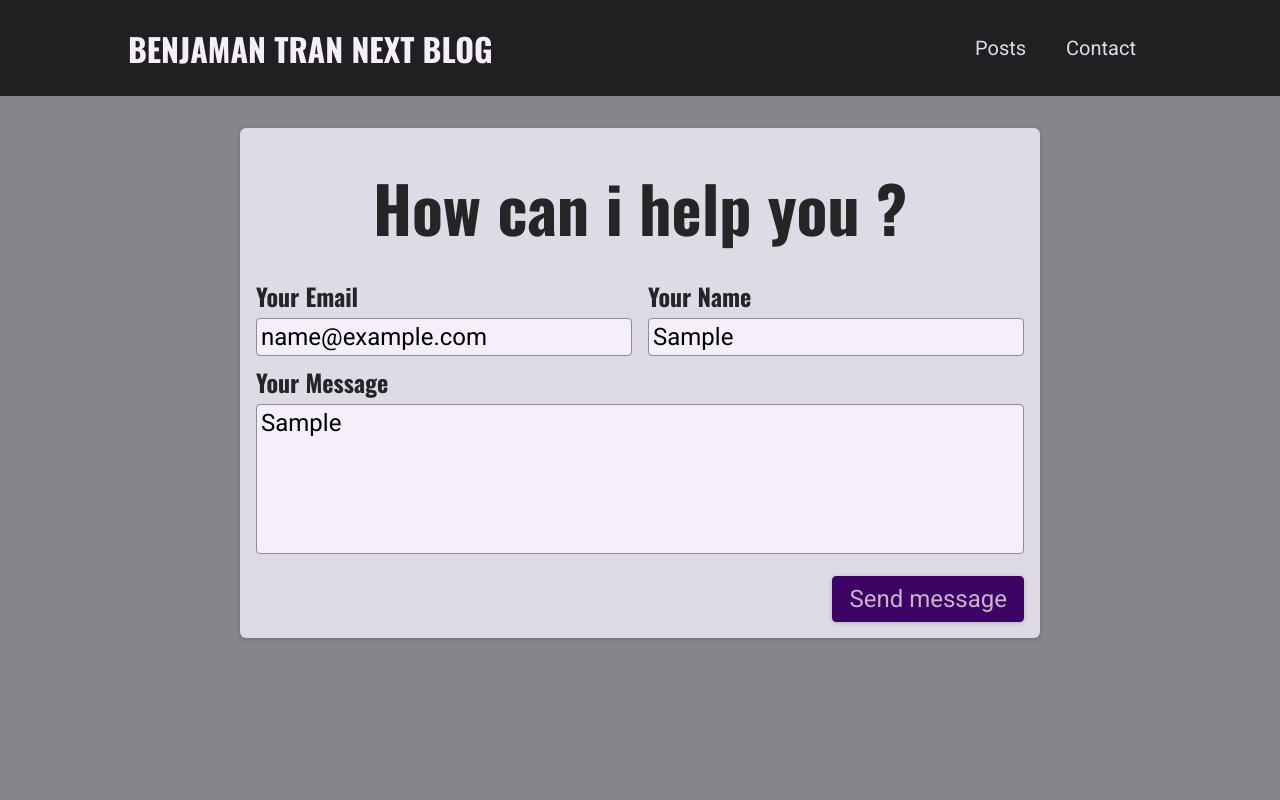
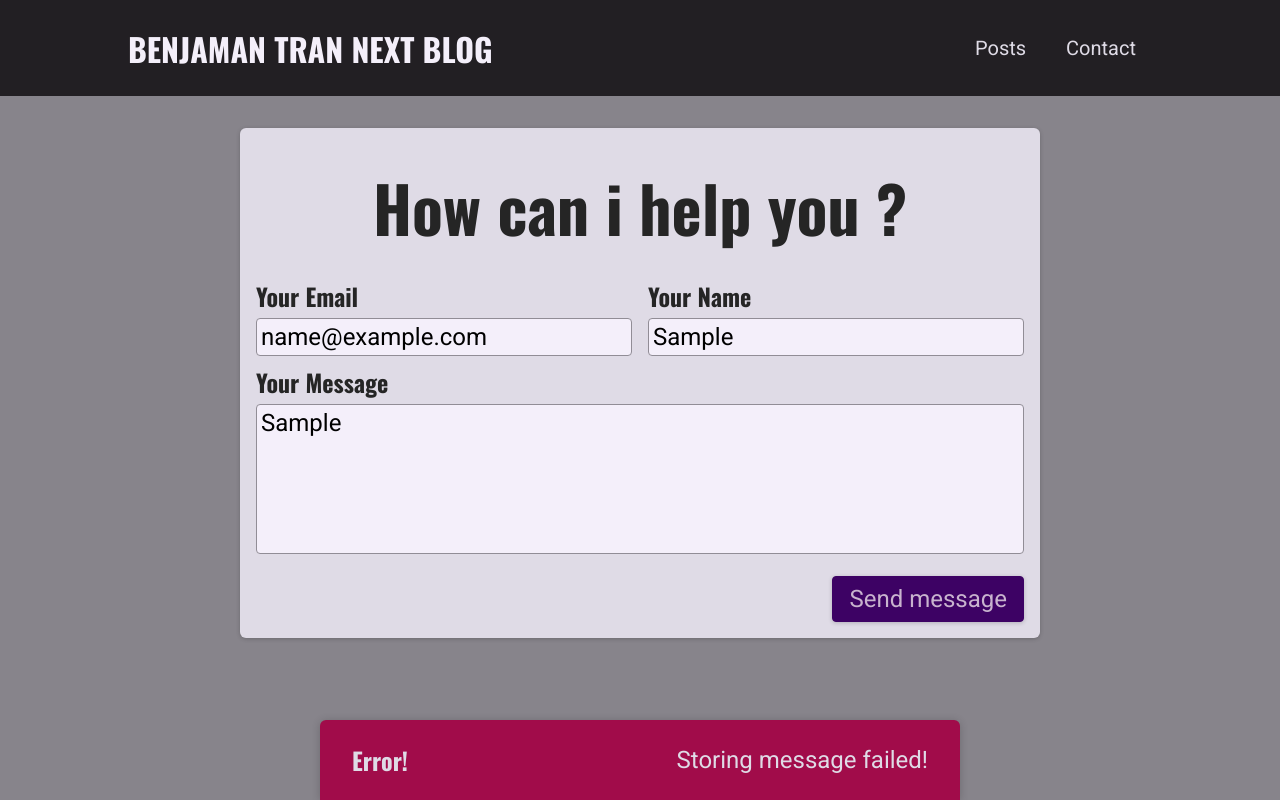
Before and after one commit to BenjamanTran/NEXT-BLOG-APP, a Next.js app: page /contact in a window 1280 px wide. Both pictures are taken after typing "name@example.com", "Sample", "Sample" into the empty fields and a click on the button "Send message". Built offline with nearby package versions, Linux system fonts and the light colour scheme; no server answers; the database is empty.

Commit message:
add component notification

```diff
--- a/components/contact/contact-form.js
+++ b/components/contact/contact-form.js
@@ -1,28 +1,87 @@
-import { useState } from 'react'
+import { useEffect, useState } from 'react'
 import classes from './contact-form.module.css'
+import Nofification from '../ui/notification'
 
 const ContactForm = () => {
   const [enteredEmail, setEnteredEmail] = useState()
   const [enteredName, setEnteredName] = useState()
   const [enteredMessage, setEnteredMessage] = useState()
+  const [requestStatus, setRequestStatus] = useState() // pending, success, error
+  const [requestError, setRequestError] = useState()
 
+  useEffect(() => {
+    if (requestStatus === 'success' || requestStatus === 'error') {
+      const timer = setTimeout(() => {
+        setRequestStatus(null)
+        setRequestError(null)
+      }, 3000)
 
-  const sendMessageHandler = (event) => {
-    event.preventDefault()
+      return () => clearTimeout(timer)
+    }
+  }, [requestStatus])
 
-    fetch('/api/contact', {
+  const sendContactData = async (contactDetails) => {
+    const response = await fetch('/api/contact', {
       method: 'post',
-      body: JSON.stringify({
-        email: enteredEmail,
-        name: enteredName,
-        message: enteredMessage
-      }),
+      body: JSON.stringify(contactDetails),
       headers: {
         'Content-Type': 'application/json'
       }
     })
 
+    const data = await response.json()
+
+    if (!response.ok) {
+      throw new Error(data.message || 'Something went wrong!')
+    }
+
   }
+  const sendMessageHandler = async (event) => {
+    event.preventDefault()
+
+    setRequestStatus('pending')
+    try {
+      await sendContactData({
+        email: enteredEmail,
+        name: enteredName,
+        message: enteredMessage
+      })
+      setEnteredEmail('')
+      setEnteredName('')
+      setEnteredMessage('')
+      setRequestStatus('success')
+    } catch (error) {
+      setRequestError(error.message)
+      setRequestStatus('error')
+    }
+  }
+
+  let notification
+
+  if (requestStatus === 'pending') {
+    notification = {
+      status: 'pending',
+      title: 'Sending message ...',
+      message: 'Your message is on its way!'
+    }
+  }
+
+  if (requestStatus === 'success') {
+    notification = {
+      status: 'success',
+      title: 'Success!!!',
+      message: 'Message sent successfully!!!'
+    }
+  }
+
+  if (requestStatus === 'error') {
+    notification = {
+      status: 'error',
+      title: 'Error!',
+      message: requestError
+    }
+  }
+
 
   return <section className={classes.contact}>
     <h1>How can i help you ?</h1>
@@ -65,6 +124,13 @@
         <button>Send message</button>
       </div>
     </form>
+    {notification && (
+      <Nofification
+        status={notification.status}
+        title={notification.title}
+        message={notification.message}
+      />
+    )}
   </section>
 }
 
--- a/components/ui/notification.js
+++ b/components/ui/notification.js
@@ -0,0 +1,22 @@
+import classes from './notification.module.css'
+
+const Nofification = (props) => {
+  const { title, message, status } = props
+  let statusClasses = ''
+
+  if (status === 'success') {
+    statusClasses = classes.success
+  }
+  if (status === 'error') {
+    statusClasses = classes.error
+  }
+
+  const cssClasses = `${classes.notification} ${statusClasses}`
+
+  return <div className={cssClasses}>
+    <h2>{title}</h2>
+    <p>{message}</p>
+  </div>
+}
+
+export default Nofification
--- a/components/ui/notification.module.css
+++ b/components/ui/notification.module.css
@@ -0,0 +1,43 @@
+.notification {
+  display: flex;
+  justify-content: space-between;
+  align-items: center;
+  color: var(--color-grey-100);
+  background-color: var(--color-grey-800);
+  padding: 0 var(--size-8);
+  box-shadow: 0 1px 8px rgba(0, 0, 0, 0.2);
+  position: fixed;
+  height: 5rem;
+  bottom: 0;
+  width: 100%;
+  left: 0;
+  border-top-right-radius: 0;
+  border-top-left-radius: 0;
+}
+
+.notification h2 {
+  font-size: var(--size-6);
+  margin: 0;
+}
+
+.notification p {
+  margin: 0;
+}
+
+.success {
+  background-color: var(--color-success-500);
+  color: var(--color-grey-800);
+}
+
+.error {
+  background-color: var(--color-error-500);
+}
+
+@media (min-width: 768px) {
+  .notification {
+    width: 40rem;
+    left: calc(50% - 20rem);
+    border-top-right-radius: 6px;
+    border-top-left-radius: 6px;
+  }
+}
--- a/pages/api/contact.js
+++ b/pages/api/contact.js
@@ -3,7 +3,6 @@
 async function handler(req, res) {
   if (req.method === 'POST') {
     const { email, name, message } = req.body
-
     if (
       !email ||
       !email.includes('@') ||
```
